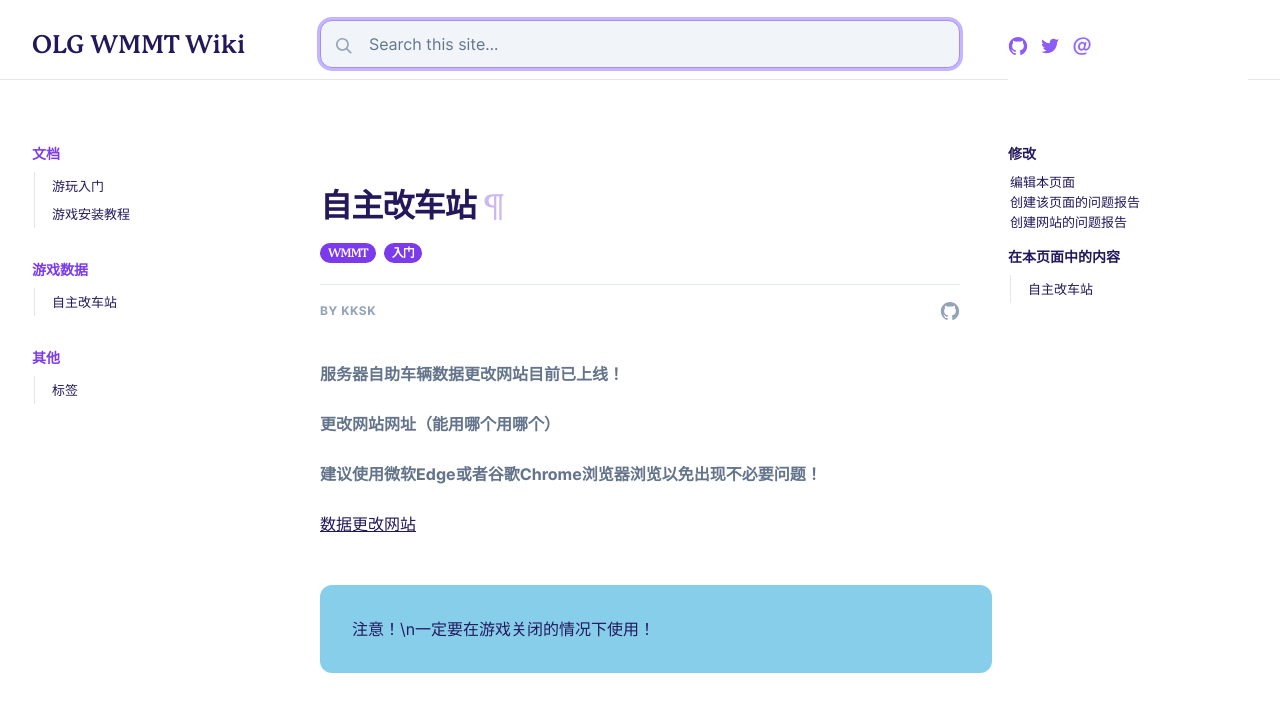
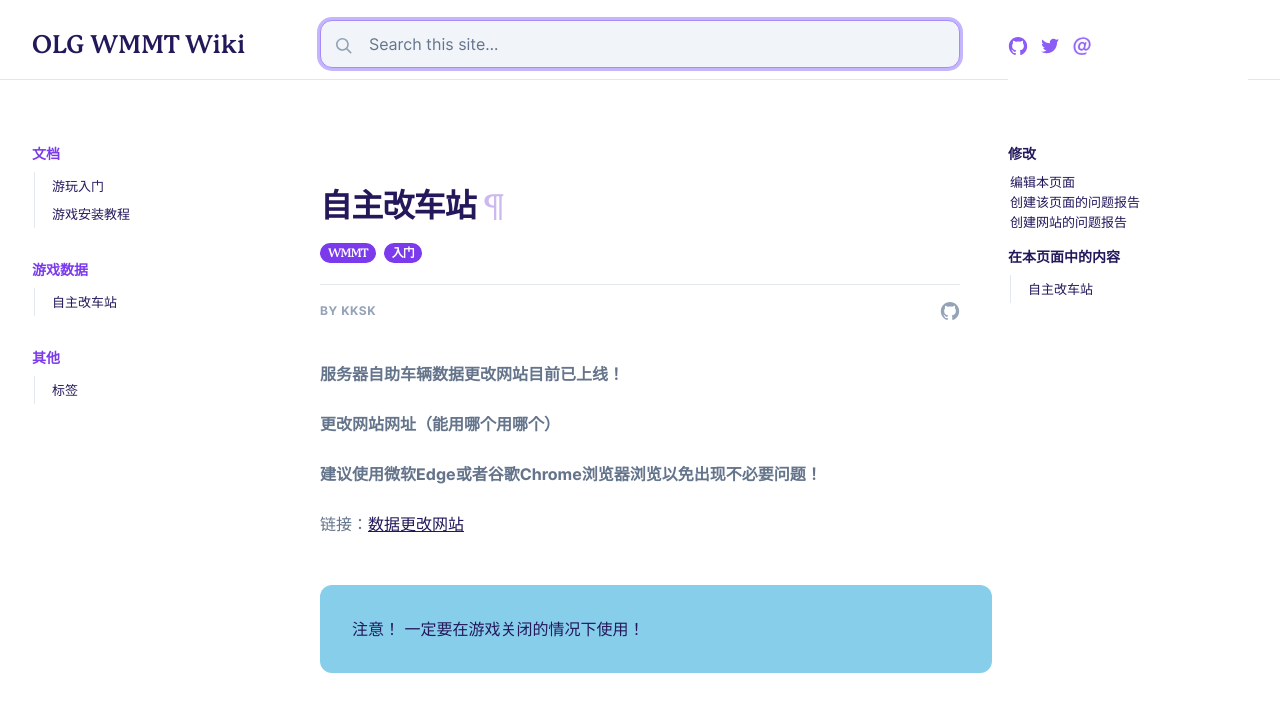
Before and after one commit to banapassport/SRC-Wiki, a Jekyll site: the page built from _docs/game_data/自主改车站.md, in a window 1280 px wide. Shown: the top 712 px of the page. Built offline with Jekyll 4.4.1, drawn with Linux system fonts in a browser that asks for light colours; part of the change alters nothing that is shown.

Commit message:
Update 自主改车站.md

```diff
--- a/_docs/game_data/自主改车站.md
+++ b/_docs/game_data/自主改车站.md
@@ -14,6 +14,7 @@ author:
 
 **建议使用微软Edge或者谷歌Chrome浏览器浏览以免出现不必要问题！**
 
-[数据更改网站](https://lowcode.methodot.com/app/olg-wmmt-public/page-649ad8a36fbfd93d5cd473bb)
+链接：[数据更改网站](https://lowcode.methodot.com/app/olg-wmmt-public/page-649ad8a36fbfd93d5cd473bb)
 
-{% include callout.html text="注意！\n一定要在游戏关闭的情况下使用！" color="skyblue" %}
+{% include callout.html text="注意！
+一定要在游戏关闭的情况下使用！" color="skyblue" %}
```
